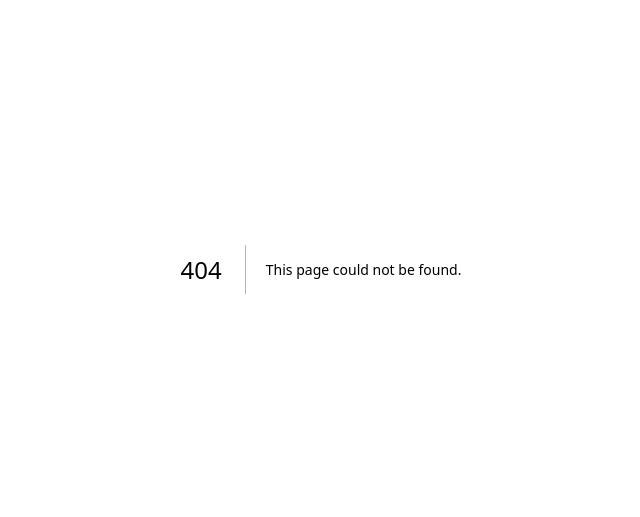
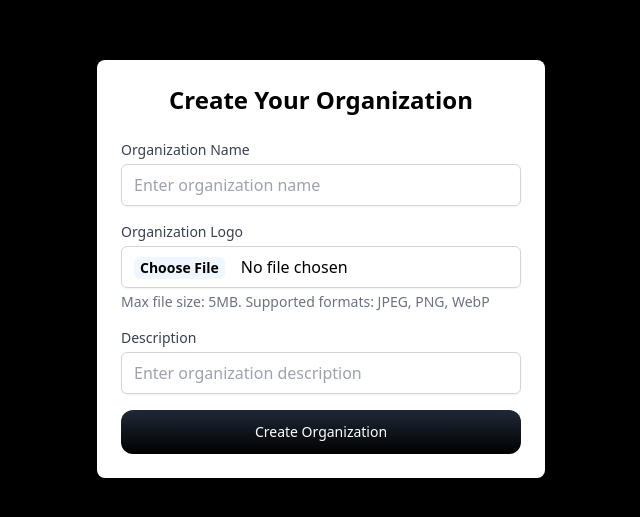
Before and after one commit to theamrendram/syncSales-home, a Next.js app: page /checkout/create-org in a window 1280 px wide. Before the commit this address had no page. Shown: the part 131-648 px from the top of the page, without its empty margins (319-959 px from the left). Built offline with nearby package versions, Linux system fonts and the light colour scheme.

Commit message:
added /create-org page

```diff
--- /dev/null
+++ b/src/app/api/org/route.ts
@@ -0,0 +1,16 @@
+import { NextRequest, NextResponse } from "next/server";
+import axios from "axios";
+export async function POST(request: NextRequest) {
+  const data = await request.json();
+  console.log(data);
+  try {
+    const response = await axios.post(
+      `${process.env.NEXT_PUBLIC_BACKEND_URL}/api/v1/org`,
+      data
+    );
+    return NextResponse.json(response.data);
+  } catch (error) {
+    console.log(error);
+    return NextResponse.json({ error: error }, { status: 500 });
+  }
+}
--- a/src/app/auth/page.tsx
+++ b/src/app/auth/page.tsx
@@ -37,12 +37,14 @@ export default function AuthPage() {
 
     setIsLoading(true);
     try {
-      await authMethod.authenticateWithRedirect({
+      const result = await authMethod.authenticateWithRedirect({
         strategy: "oauth_google",
-        redirectUrl: "/user",
-        redirectUrlComplete: "/user",
+        redirectUrl: "/checkout/create-org",
+        redirectUrlComplete: "/checkout/create-org",
       });
+      console.log(result);
     } catch (error) {
+      console.log(error);
       toast.error("Google authentication failed");
     } finally {
       setIsLoading(false);
--- /dev/null
+++ b/src/app/checkout/create-org/page.tsx
@@ -0,0 +1,274 @@
+"use client";
+import { Button } from "@/components/ui/button";
+import React, { useState } from "react";
+
+type OrganizationFormData = {
+  organizationName: string;
+  organizationLogo: File | null;
+  description: string;
+};
+
+type OrganizationFormErrors = Partial<
+  Record<keyof OrganizationFormData, string | null>
+>;
+
+const Page = () => {
+  const [isLoading, setIsLoading] = useState<boolean>(false);
+  const [error, setError] = useState<string | null>(null);
+  const [success, setSuccess] = useState<boolean>(false);
+  const [formData, setFormData] = useState<OrganizationFormData>({
+    organizationName: "",
+    organizationLogo: null,
+    description: "",
+  });
+  const [formErrors, setFormErrors] = useState<OrganizationFormErrors>({});
+
+  const validateForm = (): OrganizationFormErrors => {
+    const errors: OrganizationFormErrors = {};
+
+    if (!formData.organizationName.trim()) {
+      errors.organizationName = "Organization name is required";
+    }
+
+    if (!formData.organizationLogo) {
+      errors.organizationLogo = "Organization logo is required";
+    }
+
+    if (!formData.description.trim()) {
+      errors.description = "Description is required";
+    }
+
+    return errors;
+  };
+
+  const validateFile = (file: File | null | undefined) => {
+    if (!file) return "Organization logo is required";
+
+    const maxSize = 5 * 1024 * 1024; // 5MB
+    const allowedTypes = ["image/jpeg", "image/png", "image/webp"];
+
+    if (file.size > maxSize) {
+      return "File size must be less than 5MB";
+    }
+
+    if (!allowedTypes.includes(file.type)) {
+      return "Please select a valid image file (JPEG, PNG, or WebP)";
+    }
+
+    return null;
+  };
+
+  const handleInputChange = (e: React.ChangeEvent<HTMLInputElement>) => {
+    const target = e.target as HTMLInputElement;
+    const name = target.name as keyof OrganizationFormData;
+    const { value, files } = target;
+
+    setFormData((prev) => {
+      if (name === "organizationLogo") {
+        return {
+          ...prev,
+          organizationLogo: files && files.length > 0 ? files[0] : null,
+        };
+      }
+      return {
+        ...prev,
+        [name]: value,
+      } as OrganizationFormData;
+    });
+
+    // Clear errors and messages when user starts typing
+    if (formErrors[name]) {
+      setFormErrors((prev) => ({
+        ...prev,
+        [name]: null,
+      }));
+    }
+    setError(null);
+    setSuccess(false);
+  };
+
+  const handleFileChange = (e: React.ChangeEvent<HTMLInputElement>) => {
+    const file =
+      e.target.files && e.target.files.length > 0 ? e.target.files[0] : null;
+    const fileError = validateFile(file);
+
+    if (fileError) {
+      setError(fileError);
+      return;
+    }
+
+    setFormData((prev) => ({
+      ...prev,
+      organizationLogo: file,
+    }));
+
+    setFormErrors((prev) => ({
+      ...prev,
+      organizationLogo: null,
+    }));
+    setError(null);
+    setSuccess(false);
+  };
+
+  const onSubmit = async (e: React.MouseEvent<HTMLButtonElement>) => {
+    e.preventDefault();
+
+    const errors = validateForm();
+    setFormErrors(errors);
+
+    if (Object.keys(errors).length > 0) {
+      return;
+    }
+
+    setIsLoading(true);
+    setError(null);
+    setSuccess(false);
+
+    try {
+      // Create FormData for file upload
+      const submitData = new FormData();
+      submitData.append("organizationName", formData.organizationName);
+      submitData.append("description", formData.description);
+      if (formData.organizationLogo) {
+        submitData.append("organizationLogo", formData.organizationLogo);
+      }
+
+      // Simulate API call (replace with your actual API endpoint)
+      const response = await fetch("/api/org", {
+        method: "POST",
+        body: submitData,
+      });
+
+      if (!response.ok) {
+        throw new Error(
+          `Failed to create organization: ${response.statusText}`,
+        );
+      }
+
+      setSuccess(true);
+
+      // Reset form
+      setFormData({
+        organizationName: "",
+        organizationLogo: null,
+        description: "",
+      });
+      setFormErrors({});
+
+      // Clear file input
+      const fileInput = document.querySelector(
+        'input[type="file"]',
+      ) as HTMLInputElement | null;
+      if (fileInput) {
+        fileInput.value = "";
+      }
+    } catch (err) {
+      const message =
+        err instanceof Error
+          ? err.message
+          : "An error occurred while creating the organization";
+      setError(message);
+    } finally {
+      setIsLoading(false);
+    }
+  };
+
+  return (
+    <div className="flex min-h-screen items-center justify-center bg-black text-white">
+      <div className="w-full max-w-md rounded-lg bg-white p-6 text-black">
+        <h1 className="mb-6 text-center text-2xl font-bold">
+          Create Your Organization
+        </h1>
+
+        {/* Success Message */}
+        {success && (
+          <div className="mb-4 rounded-lg border border-green-200 bg-green-50 p-3">
+            <p className="text-green-800">Organization created successfully!</p>
+          </div>
+        )}
+
+        {/* Error Message */}
+        {error && (
+          <div className="mb-4 rounded-lg border border-red-200 bg-red-50 p-3">
+            <p className="text-red-800">{error}</p>
+          </div>
+        )}
+
+        <div className="space-y-4">
+          {/* Organization Name Field */}
+          <div>
+            <label className="mb-1 block text-sm font-medium text-gray-700">
+              Organization Name
+            </label>
+            <input
+              type="text"
+              name="organizationName"
+              value={formData.organizationName}
+              onChange={handleInputChange}
+              placeholder="Enter organization name"
+              className="w-full rounded-md border border-gray-300 px-3 py-2 shadow-sm focus:border-blue-500 focus:outline-none focus:ring-2 focus:ring-blue-500"
+            />
+            {formErrors.organizationName && (
+              <p className="mt-1 text-sm text-red-600">
+                {formErrors.organizationName}
+              </p>
+            )}
+          </div>
+
+          {/* Organization Logo Field */}
+          <div>
+            <label className="mb-1 block text-sm font-medium text-gray-700">
+              Organization Logo
+            </label>
+            <input
+              type="file"
+              name="organizationLogo"
+              onChange={handleFileChange}
+              accept="image/*"
+              className="w-full rounded-md border border-gray-300 px-3 py-2 shadow-sm file:mr-4 file:rounded-md file:border-0 file:bg-blue-50 file:text-sm file:font-semibold file:text-black hover:file:bg-black/30 focus:outline-none focus:ring-2"
+            />
+            {formErrors.organizationLogo && (
+              <p className="mt-1 text-sm text-red-600">
+                {formErrors.organizationLogo}
+              </p>
+            )}
+            <p className="mt-1 text-sm text-gray-500">
+              Max file size: 5MB. Supported formats: JPEG, PNG, WebP
+            </p>
+          </div>
+
+          {/* Description Field */}
+          <div>
+            <label className="mb-1 block text-sm font-medium text-gray-700">
+              Description
+            </label>
+            <input
+              type="text"
+              name="description"
+              value={formData.description}
+              onChange={handleInputChange}
+              placeholder="Enter organization description"
+              className="w-full rounded-md border border-gray-300 px-3 py-2 shadow-sm focus:border-blue-500 focus:outline-none focus:ring-2 focus:ring-blue-500"
+            />
+            {formErrors.description && (
+              <p className="mt-1 text-sm text-red-600">
+                {formErrors.description}
+              </p>
+            )}
+          </div>
+
+          {/* Submit Button */}
+          <Button
+            onClick={onSubmit}
+            disabled={isLoading}
+            className="mt-6 w-full disabled:cursor-not-allowed disabled:opacity-50"
+          >
+            {isLoading ? "Creating..." : "Create Organization"}
+          </Button>
+        </div>
+      </div>
+    </div>
+  );
+};
+
+export default Page;
--- a/src/app/layout.tsx
+++ b/src/app/layout.tsx
@@ -20,13 +20,13 @@ export default function RootLayout({
   children: React.ReactNode;
 }>) {
   return (
-    <html lang="en" suppressHydrationWarning>
-      <ClerkProvider>
+    <ClerkProvider>
+      <html lang="en" suppressHydrationWarning>
         <body className={`${montserrat.variable}`}>
           <Toaster richColors position="top-center" />
           <main className="min-h-screen">{children}</main>
         </body>
-      </ClerkProvider>
-    </html>
+      </html>
+    </ClerkProvider>
   );
 }
```
